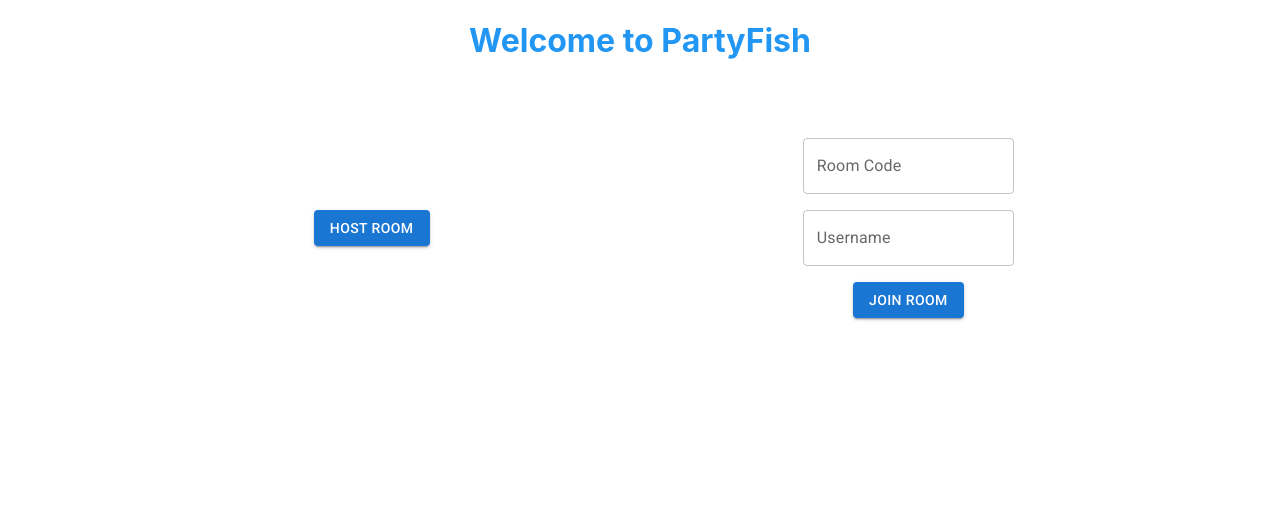
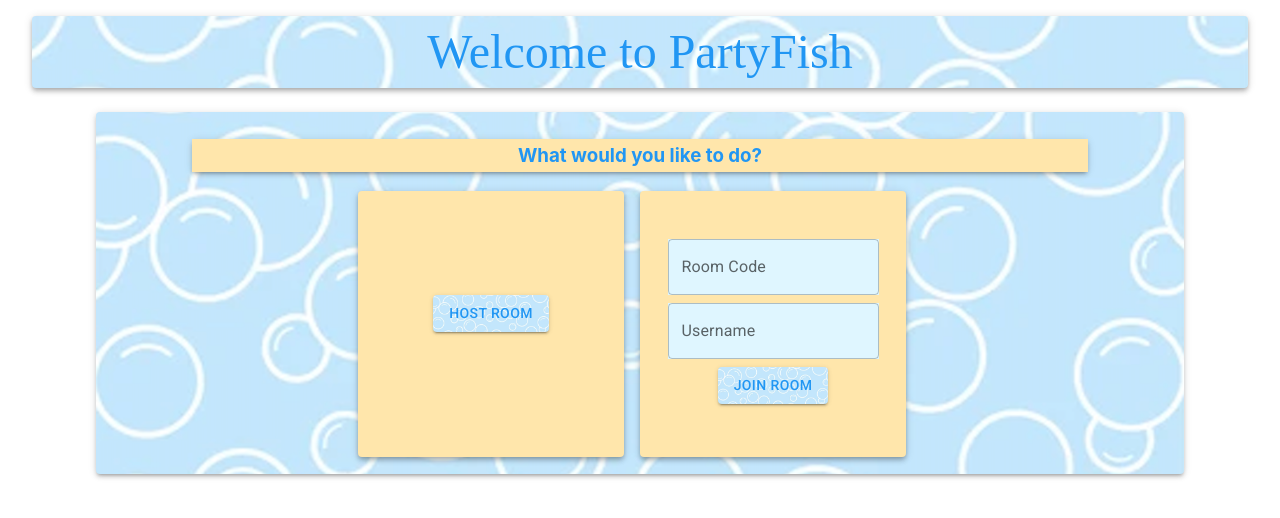
Before and after one commit to partyfishgames/partyfish, a React (Create React App) app in the folder client/: page / in a window 1280 px wide. Shown: the top 518 px of the page. Built offline with nearby package versions, Linux system fonts and the light colour scheme; no server answers.

Commit message:
Update to PartyFish HomePage

```diff
--- a/client/src/App.css
+++ b/client/src/App.css
@@ -40,3 +40,6 @@ h1, h2, h3, h4 {
     transform: rotate(360deg);
   }
 }
+
+/* import google fonts below */
+@import url('https://fonts.googleapis.com/css2?family=Chicle&display=swap');
--- a/client/src/components/HomePage/index.tsx
+++ b/client/src/components/HomePage/index.tsx
@@ -1,11 +1,22 @@
-import { Button, Grid, TextField } from "@mui/material";
+import { Button, Grid, TextField, Paper, Box, createTheme, ThemeProvider, Typography } from "@mui/material";
 import React, { useState } from "react";
 import roomService from "../../services/roomService";
 import socketService from "../../services/socketService";
 import { useAppDispatch } from "../../hooks";
 
+import Bubbles from "../../images/bubbles.png";
+
 export function HomePage() {
     const dispatch = useAppDispatch(); // included in any component that dispatches actions
+
+    const cartoonTheme = createTheme({
+        typography: {
+            fontFamily: [
+                'Chicle',
+                'cursive',
+            ].join(','),
+        },
+    });
 
     // Variables to hold the intermediate entry while the user is typing
     const [playerRoomCode, setPlayerRoomCode] = useState('');
@@ -74,42 +85,136 @@ export function HomePage() {
 
     return (
         <div style={{ textAlign: "center" }}>
-            <h1 style={{ color: "#2196f3" }}>Welcome to PartyFish</h1>
-
-            <Grid container
-                spacing={1}
+            <Box sx={{ mx: 2, my: 2 }}>
+                <Paper
+                    elevation={4}
+                    sx={{
+                        mx: 2,
+                        my: 2,
+                        backgroundSize: "cover",
+                        backgroundRepeat: "no-repeat",
+                        backgroundPosition: "center",
+                        backgroundImage: `url(${Bubbles})`,
+                    }}
+                >
+                    <ThemeProvider theme={cartoonTheme}>
+                        <Typography padding={1} component="h1" variant="h3" color="2196f3" gutterBottom>
+                            Welcome to PartyFish
+                        </Typography>
+                    </ThemeProvider>
+                </Paper>
+            </Box>
+            <Paper
+                elevation={3}
+                sx={{
+                    mx: 12,
+                    my: 3,
+                    backgroundSize: "cover",
+                    backgroundRepeat: "no-repeat",
+                    backgroundPosition: "center",
+                    backgroundImage: `url(${Bubbles})`,
+                }}
+            >
+                <Box sx={{ paddingTop: 1 }}>
+                    <Paper elevation={3} sx={{ my: 2, mx: 12 }}>
+                        <h3 style={{ color: "#2196f3", background: "#FFE6AB", padding: 5 }}>
+                            What would you like to do?
+                        </h3>
+                    </Paper>
+                    <Grid
+                        container
+                        spacing={2}
                         style={{ height: '300px' }}
                         justifyContent="center"
                         alignItems="center"
                     >
-                <Grid item xs={5}>
-                    <Grid container
+                        <Grid item>
+                            <Grid
+                                container
+                                spacing={2}
                                 direction="row"
                                 justifyContent="center"
-                        alignItems="center">
+                                alignItems="center"
+                            >
+                                <Paper
+                                    elevation={4}
+                                    sx={{ px: 1, py: 1, mx: 1, my: 1 }}
+                                    style={{
+                                        background: "#FFE6AB",
+                                        height: "250px",
+                                        width: "250px",
+                                    }}
+                                >
                                     <Grid item>
                                         <form onSubmit={hostRoom}>
-                                <Button variant="contained" type="submit">Host Room</Button>
+                                            <Button
+                                                variant="contained"
+                                                type="submit"
+                                                style={{ color: "#2196f3" }}
+                                                sx={{
+                                                    mx: 6,
+                                                    my: 12,
+                                                    backgroundSize: "cover",
+                                                    backgroundRepeat: "no-repeat",
+                                                    backgroundPosition: "center",
+                                                    backgroundImage: `url(${Bubbles})`,
+                                                }}
+                                            >
+                                                Host Room
+                                            </Button>
                                         </form >
+                                    </Grid>
+                                </Paper>
+                            </Grid>
+                        </Grid>
+                        <Grid item>
+                            <Grid
+                                container
+                                spacing={2}
+                                direction="column"
+                                justifyContent="space-around"
+                                alignItems="center"
+                            >
+                                <Paper
+                                    elevation={4}
+                                    sx={{ px: 1, py: 1, mx: 1, my: 1 }}
+                                    style={{
+                                        background: "#FFE6AB",
+                                        height: "250px",
+                                        width: "250px",
+                                    }}
+                                >
+                                    <Grid item sx={{ px: 1, py: 1, mt: 4 }}>
+                                        <TextField autoComplete="false" spellCheck="false" value={playerRoomCode} onChange={handleRoomCodeChange} id="outlined-basic" label="Room Code" variant="outlined" style={{ background: "#DFF6FF" }} />
+                                    </Grid>
+                                    <Grid item>
+                                        <TextField autoComplete="false" spellCheck="false" value={pUsername} onChange={handleUsernameChange} id="outlined-basic" label="Username" variant="outlined" style={{ background: "#DFF6FF" }} />
+                                    </Grid>
+                                    <Grid item sx={{ px: 1, py: 1 }}>
+                                        <form onSubmit={joinRoom}>
+                                            <Button
+                                                variant="contained"
+                                                type="submit"
+                                                style={{ color: "#2196f3" }}
+                                                sx={{
+                                                    mb: 4,
+                                                    backgroundSize: "cover",
+                                                    backgroundRepeat: "no-repeat",
+                                                    backgroundPosition: "center",
+                                                    backgroundImage: `url(${Bubbles})`,
+
+                                                }}
+                                            >
+                                                Join Room
+                                            </Button>
+                                        </form>
+                                    </Grid>
+                                </Paper>
                             </Grid>
                         </Grid>
                     </Grid>
-                <Grid item xs={5}>
-                    <Grid container spacing={2} direction="column" justifyContent="space-around" alignItems="center">
-                        <Grid item>
-                            <TextField autoComplete="false" spellCheck="false" value={playerRoomCode} onChange={handleRoomCodeChange} id="outlined-basic" label="Room Code" variant="outlined" />
-                        </Grid>
-                        <Grid item>
-                            <TextField autoComplete="false" spellCheck="false" value={pUsername} onChange={handleUsernameChange} id="outlined-basic" label="Username" variant="outlined" />
-                        </Grid>
-                        <Grid item>
-                            <form onSubmit={joinRoom}>
-                                <Button variant="contained" type="submit">Join Room</Button>
-                            </form>
-                        </Grid>
-                    </Grid>
-                </Grid>
-            </Grid>
+                </Box>
+            </Paper>
         </div>
     );
 }
```
Also changed, not shown: client/src/images/bubbles.png (added). Lines whose indentation alone changed are shown as unchanged.
